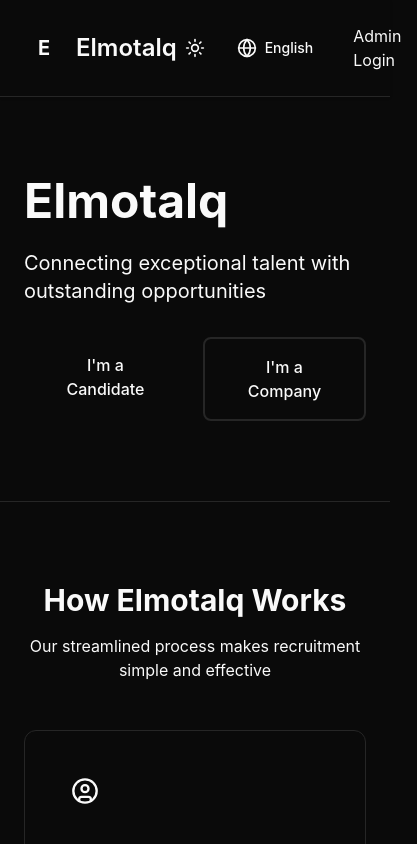
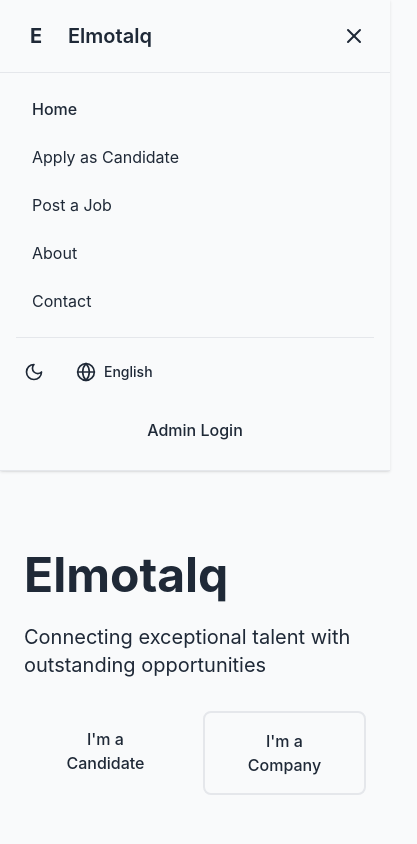
Before and after one commit to minasabir/Elmotalq, a React (Vite) app: page / in a window 390 px wide. Both pictures are taken after a click on the button "Toggle menu". Shown: the top 844 px of the page, 417 px wide, since content can reach past the window. Built offline with nearby package versions, Linux system fonts and the light colour scheme.

Commit message:
Improve responsive design: add mobile navigation and responsive layouts

```diff
--- a/src/app/components/admin/candidates/CandidatesList.tsx
+++ b/src/app/components/admin/candidates/CandidatesList.tsx
@@ -66,14 +66,14 @@ export default function CandidatesList() {
   return (
     <div className="space-y-6">
       {/* Header */}
-      <div className={`flex items-center justify-between ${isRTL ? 'flex-row-reverse' : 'flex-row'}`}>
-        <div>
-          <h2 className={`text-2xl font-bold ${isRTL ? 'text-right' : 'text-left'}`}>{t('candidates')}</h2>
-          <p className={`text-muted-foreground ${isRTL ? 'text-right' : 'text-left'}`}>{t('manageCompanies')}</p>
+      <div className={`flex flex-col sm:flex-row sm:items-center sm:justify-between gap-4 ${isRTL ? 'sm:flex-row-reverse' : 'sm:flex-row'}`}>
+        <div className={isRTL ? 'text-right' : 'text-left'}>
+          <h2 className="text-xl sm:text-2xl font-bold">{t('candidates')}</h2>
+          <p className="text-sm sm:text-base text-muted-foreground">{t('manageCompanies')}</p>
         </div>
         <Link
           to="/admin/candidates/new"
-          className="px-4 py-2 bg-primary text-primary-foreground rounded-lg hover:bg-primary/90 transition-colors flex items-center gap-2"
+          className="px-4 py-2 bg-primary text-primary-foreground rounded-lg hover:bg-primary/90 transition-colors flex items-center justify-center gap-2 w-full sm:w-auto"
         >
           <Plus className="w-4 h-4" />
           {t('add')}
@@ -81,8 +81,8 @@ export default function CandidatesList() {
       </div>
 
       {/* Search and Filters */}
-      <div className="bg-card rounded-xl p-6 border border-border space-y-4">
-        <div className="flex gap-4">
+      <div className="bg-card rounded-xl p-4 sm:p-6 border border-border space-y-4">
+        <div className="flex flex-col sm:flex-row gap-3 sm:gap-4">
           <div className="flex-1 relative">
             <Search className="absolute left-3 top-1/2 -translate-y-1/2 w-5 h-5 text-muted-foreground" />
             <input
@@ -300,13 +300,13 @@ export default function CandidatesList() {
         </div>
 
         {/* Pagination */}
-        <div className={`px-6 py-4 border-t border-border flex items-center justify-between ${isRTL ? 'flex-row-reverse' : 'flex-row'}`}>
-          <div className="text-sm text-muted-foreground">
+        <div className={`px-4 sm:px-6 py-4 border-t border-border flex flex-col sm:flex-row sm:items-center sm:justify-between gap-4 ${isRTL ? 'sm:flex-row-reverse' : 'sm:flex-row'}`}>
+          <div className="text-sm text-muted-foreground text-center sm:text-left">
             {t('showing')} {candidates.length > 0 ? startIndex : 0} {t('to')} {endIndex} {t('of')}{' '}
             {totalCount} {t('results')}
           </div>
 
-          <div className="flex items-center gap-2">
+          <div className="flex items-center justify-center gap-2 flex-wrap">
             <select
               value={pageSize}
               onChange={(e) => {
--- a/src/app/components/layouts/AdminLayout.tsx
+++ b/src/app/components/layouts/AdminLayout.tsx
@@ -1,6 +1,6 @@
 import { Outlet, Link, useLocation, useNavigate } from 'react-router';
-import { Users, Building2, UserCircle, Settings, Home, LogOut, Moon, Sun, Globe } from 'lucide-react';
-import { motion } from 'motion/react';
+import { Users, Building2, UserCircle, Settings, Home, LogOut, Moon, Sun, Globe, Menu, X } from 'lucide-react';
+import { motion, AnimatePresence } from 'motion/react';
 import { useState } from 'react';
 import { useTheme } from '../../contexts/ThemeContext';
 import { useLanguage } from '../../contexts/LanguageContext';
@@ -9,6 +9,7 @@ export default function AdminLayout() {
   const location = useLocation();
   const navigate = useNavigate();
   const [user] = useState({ name: 'Admin User', role: 'Owner' });
+  const [sidebarOpen, setSidebarOpen] = useState(false);
   const { theme, toggleTheme } = useTheme();
   const { language, toggleLanguage, t, isRTL } = useLanguage();
 
@@ -32,12 +33,115 @@ export default function AdminLayout() {
   };
 
   return (
-    <div className="min-h-screen bg-background flex">
-      {/* Sidebar */}
+    <div className="min-h-screen bg-background flex flex-col md:flex-row">
+      {/* Mobile Header */}
+      <header className="md:hidden bg-card border-b border-border px-4 py-4 sticky top-0 z-50">
+        <div className={`flex items-center justify-between ${isRTL ? 'flex-row-reverse' : 'flex-row'}`}>
+          {/* Logo */}
+          <div className="flex items-center gap-3">
+            <div className="w-10 h-10 bg-primary rounded-lg flex items-center justify-center">
+              <span className="text-primary-foreground font-bold text-xl">E</span>
+            </div>
+            <div>
+              <div className="text-lg font-semibold">Elmotalq</div>
+              <div className="text-xs text-muted-foreground">{t('dashboard')}</div>
+            </div>
+          </div>
+
+          {/* Menu Toggle */}
+          <button
+            onClick={() => setSidebarOpen(!sidebarOpen)}
+            className="p-2 hover:bg-secondary rounded-lg transition-colors"
+            aria-label="Toggle menu"
+          >
+            {sidebarOpen ? (
+              <X className="w-6 h-6" />
+            ) : (
+              <Menu className="w-6 h-6" />
+            )}
+          </button>
+        </div>
+      </header>
+
+      {/* Mobile Sidebar Overlay */}
+      <AnimatePresence>
+        {sidebarOpen && (
+          <>
+            <motion.div
+              initial={{ opacity: 0 }}
+              animate={{ opacity: 1 }}
+              exit={{ opacity: 0 }}
+              onClick={() => setSidebarOpen(false)}
+              className="md:hidden fixed inset-0 bg-black/50 z-40"
+            />
+            <motion.aside
+              initial={{ x: isRTL ? '100%' : '-100%' }}
+              animate={{ x: 0 }}
+              exit={{ x: isRTL ? '100%' : '-100%' }}
+              transition={{ type: 'spring', damping: 25, stiffness: 200 }}
+              className={`md:hidden fixed top-0 ${isRTL ? 'right-0' : 'left-0'} h-full w-64 bg-sidebar text-sidebar-foreground flex flex-col shadow-lg z-50 ${isRTL ? 'border-l' : 'border-r'}`}
+            >
+              {/* Mobile Sidebar Content */}
+              <div className="p-6 border-b border-sidebar-border">
+                <div className="flex items-center gap-3">
+                  <div className="w-10 h-10 bg-sidebar-primary rounded-lg flex items-center justify-center">
+                    <span className="text-sidebar-primary-foreground font-bold text-xl">E</span>
+                  </div>
+                  <div>
+                    <div className="text-lg font-semibold">Elmotalq</div>
+                    <div className="text-xs text-sidebar-foreground/70">{t('dashboard')}</div>
+                  </div>
+                </div>
+              </div>
+
+              <nav className="flex-1 p-4 space-y-1">
+                {sidebarLinks.map((link) => {
+                  const Icon = link.icon;
+                  const active = isActive(link.to, link.exact);
+
+                  return (
+                    <Link
+                      key={link.to}
+                      to={link.to}
+                      onClick={() => setSidebarOpen(false)}
+                      className={`flex items-center gap-3 px-4 py-3 rounded-lg transition-colors ${
+                        active
+                          ? 'bg-sidebar-accent text-sidebar-accent-foreground'
+                          : 'text-sidebar-foreground/80 hover:bg-sidebar-accent/50 hover:text-sidebar-foreground'
+                      }`}
+                    >
+                      <Icon className="w-5 h-5" />
+                      <span className={isRTL ? 'text-right' : 'text-left'}>{link.label}</span>
+                    </Link>
+                  );
+                })}
+              </nav>
+
+              <div className="p-4 border-t border-sidebar-border">
+                <div className={`flex items-center justify-between ${isRTL ? 'flex-row-reverse' : 'flex-row'}`}>
+                  <div className={isRTL ? 'text-right' : 'text-left'}>
+                    <div className="text-sm font-medium">{user.name}</div>
+                    <div className="text-xs text-sidebar-foreground/70">{user.role}</div>
+                  </div>
+                  <button
+                    onClick={handleLogout}
+                    className="p-2 hover:bg-sidebar-accent rounded-lg transition-colors"
+                    title={t('logout')}
+                  >
+                    <LogOut className="w-4 h-4" />
+                  </button>
+                </div>
+              </div>
+            </motion.aside>
+          </>
+        )}
+      </AnimatePresence>
+
+      {/* Desktop Sidebar */}
       <motion.aside
         initial={{ x: -20, opacity: 0 }}
         animate={{ x: 0, opacity: 1 }}
-        className={`w-64 bg-sidebar text-sidebar-foreground flex flex-col shadow-lg ${isRTL ? 'border-l' : 'border-r'}`}
+        className={`hidden md:flex w-64 bg-sidebar text-sidebar-foreground flex-col shadow-lg ${isRTL ? 'border-l' : 'border-r'}`}
       >
         {/* Logo */}
         <div className="p-6 border-b border-sidebar-border">
@@ -96,14 +200,14 @@ export default function AdminLayout() {
       {/* Main Content */}
       <div className="flex-1 flex flex-col min-w-0">
         {/* Top Bar */}
-        <header className="bg-card border-b border-border px-8 py-4">
+        <header className="bg-card border-b border-border px-4 sm:px-8 py-4">
           <div className={`flex items-center justify-between ${isRTL ? 'flex-row-reverse' : 'flex-row'}`}>
-            <h1 className={`text-xl font-semibold text-foreground ${isRTL ? 'text-right' : 'text-left'}`}>
+            <h1 className={`text-lg sm:text-xl font-semibold text-foreground ${isRTL ? 'text-right' : 'text-left'}`}>
               {sidebarLinks.find((link) => isActive(link.to, link.exact))?.label || t('dashboard')}
             </h1>
-            <div className={`flex items-center gap-4 ${isRTL ? 'flex-row-reverse' : 'flex-row'}`}>
-              {/* Date */}
-              <div className={`text-sm text-muted-foreground ${isRTL ? 'text-right' : 'text-left'}`}>
+            <div className={`flex items-center gap-2 sm:gap-4 ${isRTL ? 'flex-row-reverse' : 'flex-row'}`}>
+              {/* Date - Hidden on small mobile */}
+              <div className={`hidden sm:block text-sm text-muted-foreground ${isRTL ? 'text-right' : 'text-left'}`}>
                 {new Date().toLocaleDateString(language === 'ar' ? 'ar-EG' : 'en-US', {
                   weekday: 'long',
                   year: 'numeric',
@@ -128,7 +232,7 @@ export default function AdminLayout() {
               {/* Language Toggle */}
               <button
                 onClick={toggleLanguage}
-                className={`flex items-center gap-2 px-3 py-2 hover:bg-secondary rounded-lg transition-colors ${isRTL ? 'flex-row-reverse' : 'flex-row'}`}
+                className={`hidden sm:flex items-center gap-2 px-3 py-2 hover:bg-secondary rounded-lg transition-colors ${isRTL ? 'flex-row-reverse' : 'flex-row'}`}
                 title={t('language')}
               >
                 <Globe className="w-5 h-5" />
@@ -141,7 +245,7 @@ export default function AdminLayout() {
         </header>
 
         {/* Page Content */}
-        <main className="flex-1 p-8 overflow-auto">
+        <main className="flex-1 p-4 sm:p-8 overflow-auto">
           <Outlet />
         </main>
       </div>
--- a/src/app/components/layouts/PublicLayout.tsx
+++ b/src/app/components/layouts/PublicLayout.tsx
@@ -1,6 +1,7 @@
 import { Outlet, Link, useLocation } from 'react-router';
-import { motion } from 'motion/react';
-import { Moon, Sun, Globe } from 'lucide-react';
+import { motion, AnimatePresence } from 'motion/react';
+import { Moon, Sun, Globe, Menu, X } from 'lucide-react';
+import { useState } from 'react';
 import { useTheme } from '../../contexts/ThemeContext';
 import { useLanguage } from '../../contexts/LanguageContext';
 
@@ -8,6 +9,7 @@ export default function PublicLayout() {
   const location = useLocation();
   const { theme, toggleTheme } = useTheme();
   const { language, toggleLanguage, t, isRTL } = useLanguage();
+  const [mobileMenuOpen, setMobileMenuOpen] = useState(false);
 
   const navLinks = [
     { to: '/', label: t('home') },
@@ -25,18 +27,20 @@ export default function PublicLayout() {
         animate={{ y: 0, opacity: 1 }}
         className="bg-card border-b border-border sticky top-0 z-50 shadow-sm"
       >
-        <div className="max-w-7xl mx-auto px-6 py-4">
+        <div className="max-w-7xl mx-auto px-4 sm:px-6 py-4">
           <div className={`flex items-center justify-between ${isRTL ? 'flex-row-reverse' : 'flex-row'}`}>
             {/* Logo */}
             <Link to="/" className="flex items-center gap-3">
               <div className="w-10 h-10 bg-primary rounded-lg flex items-center justify-center">
                 <span className="text-primary-foreground font-bold text-xl">E</span>
               </div>
-              <span className="text-2xl font-semibold text-primary">Elmotalq</span>
+              <span className="text-xl sm:text-2xl font-semibold text-primary">Elmotalq</span>
             </Link>
 
+            {/* Desktop Navigation & Controls */}
+            <div className={`hidden md:flex items-center gap-6 ${isRTL ? 'flex-row-reverse' : 'flex-row'}`}>
               {/* Navigation */}
-            <nav className={`hidden md:flex items-center gap-8 ${isRTL ? 'flex-row-reverse' : 'flex-row'}`}>
+              <nav className={`flex items-center gap-6 ${isRTL ? 'flex-row-reverse' : 'flex-row'}`}>
                 {navLinks.map((link) => (
                   <Link
                     key={link.to}
@@ -53,7 +57,7 @@ export default function PublicLayout() {
               </nav>
 
               {/* Controls */}
-            <div className={`flex items-center gap-3 ${isRTL ? 'flex-row-reverse' : 'flex-row'}`}>
+              <div className={`flex items-center gap-2 ${isRTL ? 'flex-row-reverse' : 'flex-row'}`}>
                 {/* Theme Toggle */}
                 <button
                   onClick={toggleTheme}
@@ -88,7 +92,90 @@ export default function PublicLayout() {
                 </Link>
               </div>
             </div>
+
+            {/* Mobile Menu Button */}
+            <button
+              onClick={() => setMobileMenuOpen(!mobileMenuOpen)}
+              className="md:hidden p-2 hover:bg-secondary rounded-lg transition-colors"
+              aria-label="Toggle menu"
+            >
+              {mobileMenuOpen ? (
+                <X className="w-6 h-6" />
+              ) : (
+                <Menu className="w-6 h-6" />
+              )}
+            </button>
           </div>
+        </div>
+
+        {/* Mobile Menu */}
+        <AnimatePresence>
+          {mobileMenuOpen && (
+            <motion.div
+              initial={{ height: 0, opacity: 0 }}
+              animate={{ height: 'auto', opacity: 1 }}
+              exit={{ height: 0, opacity: 0 }}
+              className="md:hidden border-t border-border bg-card overflow-hidden"
+            >
+              <div className="px-4 py-4 space-y-4">
+                {/* Navigation Links */}
+                <nav className={`space-y-2 ${isRTL ? 'text-right' : 'text-left'}`}>
+                  {navLinks.map((link) => (
+                    <Link
+                      key={link.to}
+                      to={link.to}
+                      onClick={() => setMobileMenuOpen(false)}
+                      className={`block px-4 py-2 rounded-lg transition-colors ${
+                        location.pathname === link.to
+                          ? 'bg-primary/10 text-primary font-medium'
+                          : 'text-muted-foreground hover:bg-secondary'
+                      }`}
+                    >
+                      {link.label}
+                    </Link>
+                  ))}
+                </nav>
+
+                {/* Mobile Controls */}
+                <div className={`flex items-center gap-3 pt-4 border-t border-border ${isRTL ? 'flex-row-reverse' : 'flex-row'}`}>
+                  {/* Theme Toggle */}
+                  <button
+                    onClick={toggleTheme}
+                    className="p-2 hover:bg-secondary rounded-lg transition-colors"
+                    title={theme === 'dark' ? t('lightMode') : t('darkMode')}
+                  >
+                    {theme === 'dark' ? (
+                      <Sun className="w-5 h-5" />
+                    ) : (
+                      <Moon className="w-5 h-5" />
+                    )}
+                  </button>
+
+                  {/* Language Toggle */}
+                  <button
+                    onClick={toggleLanguage}
+                    className={`flex items-center gap-2 px-3 py-2 hover:bg-secondary rounded-lg transition-colors ${isRTL ? 'flex-row-reverse' : 'flex-row'}`}
+                    title={t('language')}
+                  >
+                    <Globe className="w-5 h-5" />
+                    <span className="text-sm font-medium">
+                      {language === 'ar' ? t('arabic') : t('english')}
+                    </span>
+                  </button>
+                </div>
+
+                {/* Admin Login Button */}
+                <Link
+                  to="/admin/login"
+                  onClick={() => setMobileMenuOpen(false)}
+                  className="block w-full px-4 py-3 bg-primary text-primary-foreground rounded-lg hover:bg-primary/90 transition-colors text-center font-medium"
+                >
+                  {t('adminLogin')}
+                </Link>
+              </div>
+            </motion.div>
+          )}
+        </AnimatePresence>
       </motion.header>
 
       {/* Main Content */}
@@ -98,8 +185,8 @@ export default function PublicLayout() {
 
       {/* Footer */}
       <footer className="bg-card border-t border-border mt-20">
-        <div className="max-w-7xl mx-auto px-6 py-12">
-          <div className={`grid grid-cols-1 md:grid-cols-4 gap-8 ${isRTL ? 'text-right' : 'text-left'}`}>
+        <div className="max-w-7xl mx-auto px-4 sm:px-6 py-12">
+          <div className={`grid grid-cols-1 sm:grid-cols-2 lg:grid-cols-4 gap-8 ${isRTL ? 'text-right' : 'text-left'}`}>
             <div className="col-span-1">
               <div className={`flex items-center gap-3 mb-4 ${isRTL ? 'flex-row-reverse' : 'flex-row'}`}>
                 <div className="w-10 h-10 bg-primary rounded-lg flex items-center justify-center">
```
Lines whose indentation alone changed are shown as unchanged.
